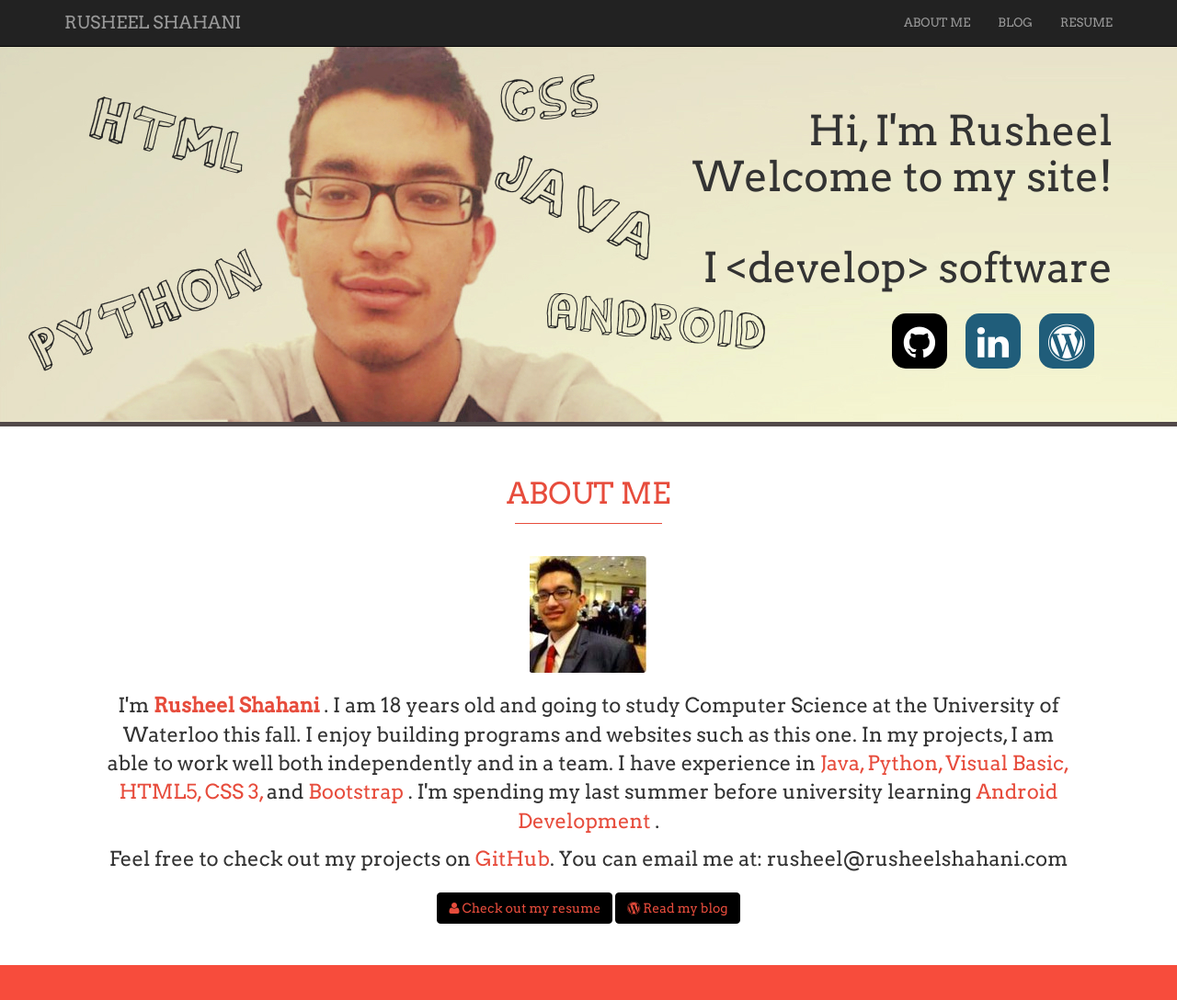
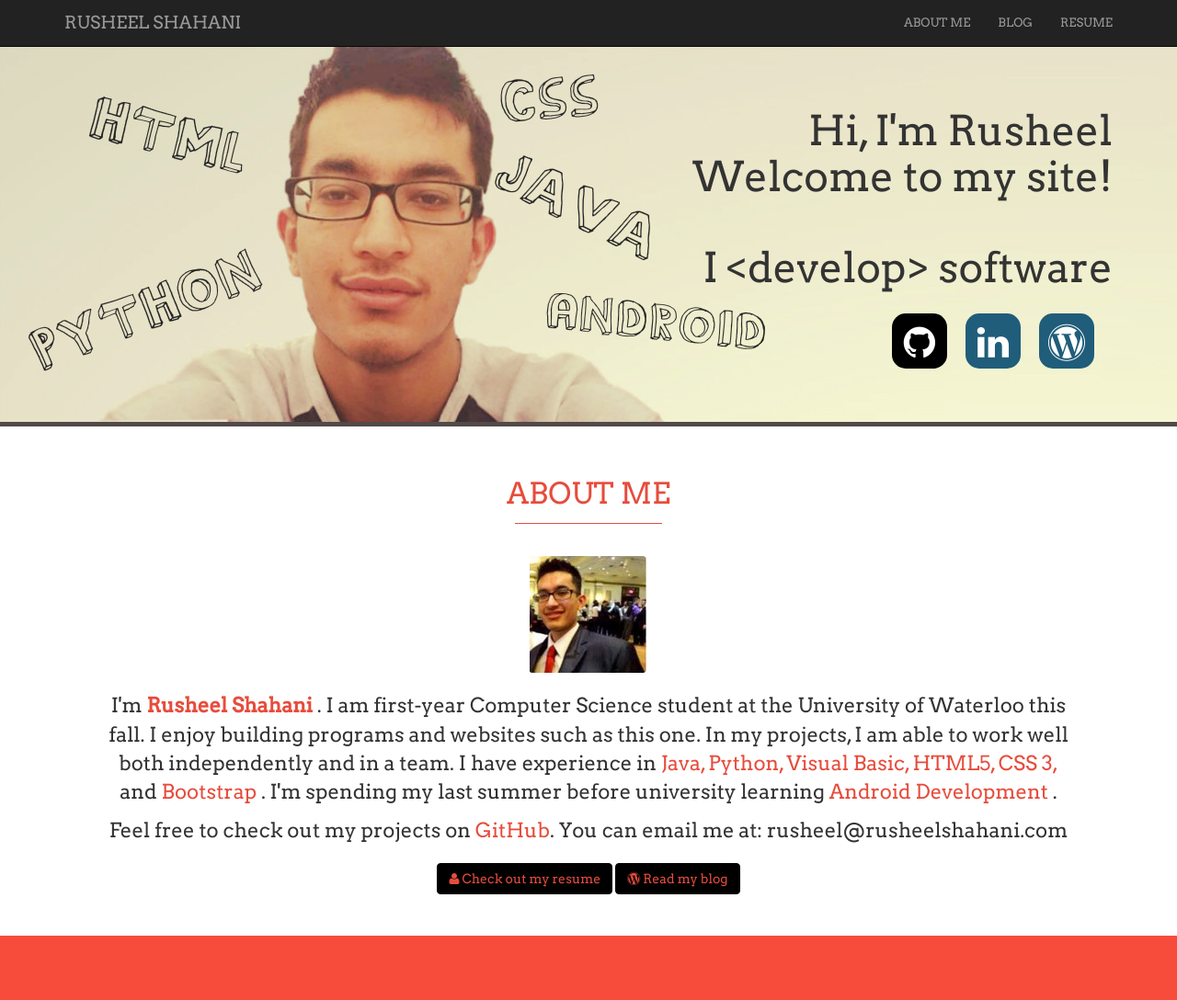
Before and after one commit to rusheel/rusheel.github.io, a plain HTML site: page index.html in a window 1280 px wide. Shown: the top 1088 px of the page at 92% size. Drawn offline with nearby package versions, Linux system fonts and the light colour scheme.

Commit message:
Update index.html

```diff
--- a/index.html
+++ b/index.html
@@ -68,7 +68,7 @@
             <div class="row">
                <div class="col-sm-10 col-sm-offset-1">
                   <img style="margin-bottom:20px;"src="images/rsz_16334174.jpg" alt="me">
-                  <p>I'm <span class="languages"><strong>Rusheel Shahani</strong>  </span>. I am 18 years old and going to study Computer Science at the University of Waterloo this fall. I enjoy building programs and websites such as this one. In my projects, I am able to work well both independently and in a team. I have experience in <span class="languages">Java, Python, Visual Basic, HTML5, CSS 3, </span> and <span class="languages"> Bootstrap </span>. I'm spending my last summer before university learning <span class="languages"> Android Development </span>.</p>
+                  <p>I'm <span class="languages"><strong>Rusheel Shahani</strong>  </span>. I am first-year Computer Science student at the University of Waterloo this fall. I enjoy building programs and websites such as this one. In my projects, I am able to work well both independently and in a team. I have experience in <span class="languages">Java, Python, Visual Basic, HTML5, CSS 3, </span> and <span class="languages"> Bootstrap </span>. I'm spending my last summer before university learning <span class="languages"> Android Development </span>.</p>
                   <p> Feel free to check out my projects on  <a href="http://github.com/rusheel/" target="_blank">GitHub</a>. You can email me at: rusheel@rusheelshahani.com </p>
                   <div id="buttons">
                      <a href="files/resume.pdf" class="btn btn2 btn-large"><i class="fa fa-user"></i> Check out my resume</a>
```
